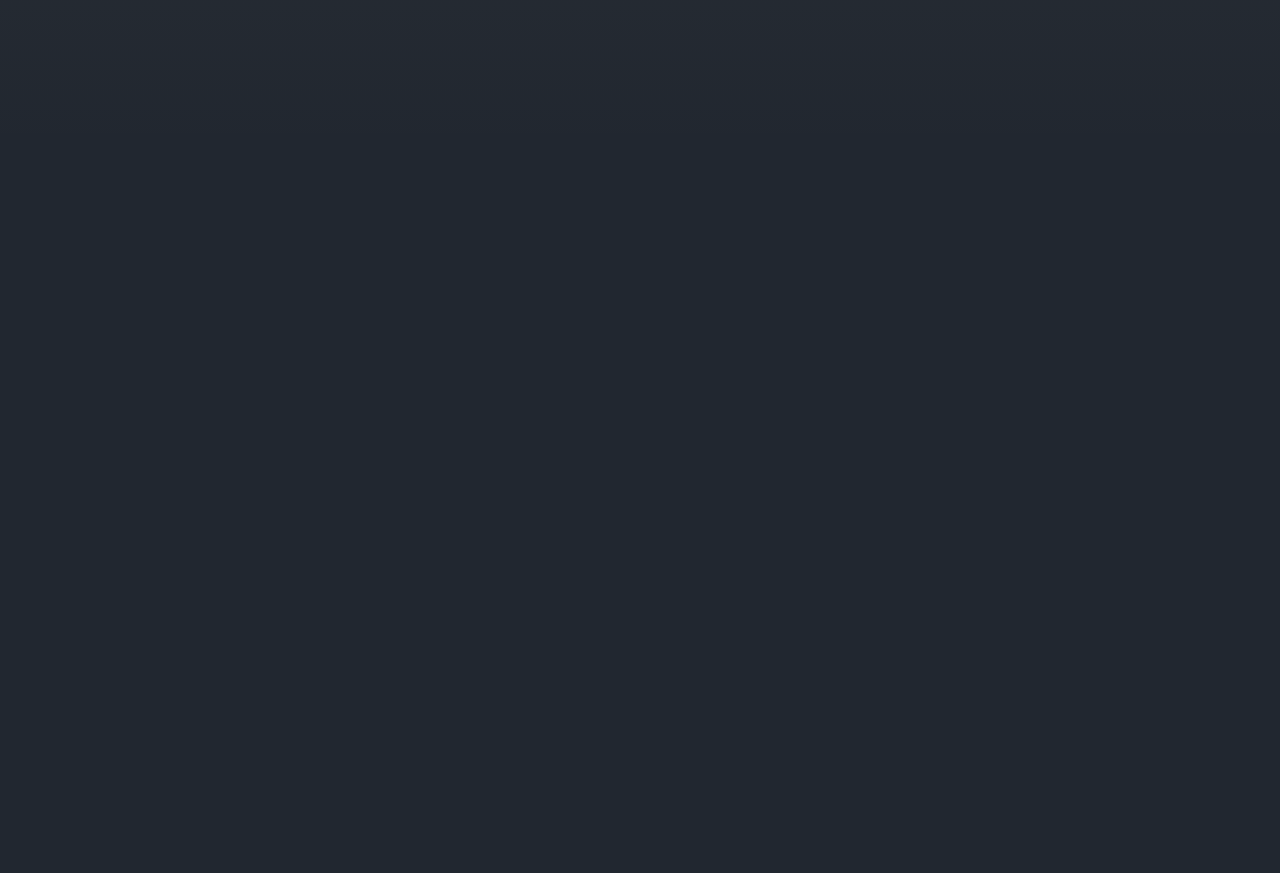
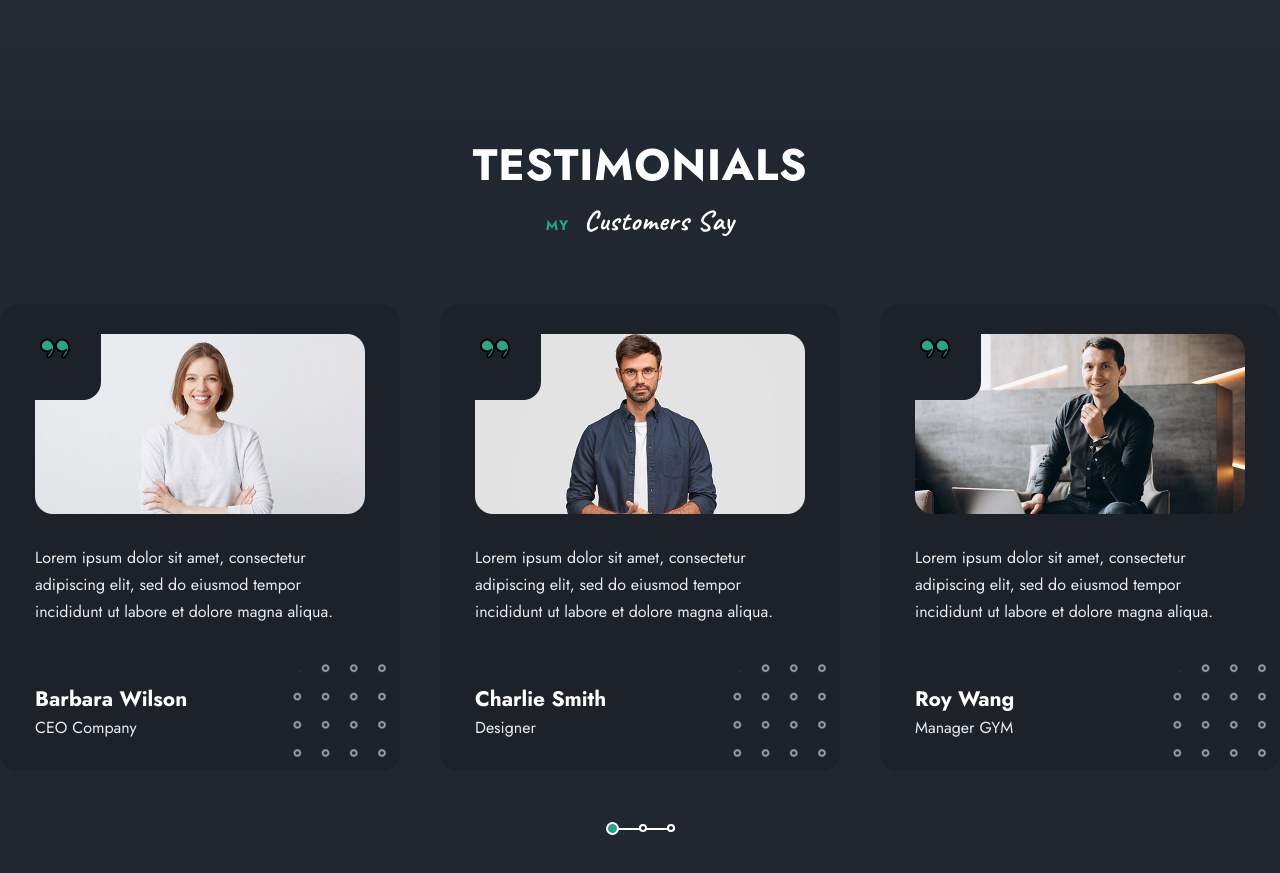
Before and after one commit to noorhesham9/zoeMiller, a React (Vite) app: page / in a window 1280 px wide. Shown: the part 4860-5733 px from the top of the page. Before the commit the page ends 4993 px from the top, so only its background shows below. Built offline with nearby package versions, Linux system fonts and the light colour scheme.

Commit message:
finish testimonials

```diff
--- a/src/App.jsx
+++ b/src/App.jsx
@@ -4,6 +4,7 @@
 import Portfolio from "./components/portfolio/Portfolio";
 import Services from "./components/services/Services";
 import Skills from "./components/skills/Skills";
+import Testimonials from "./components/testimonials/Testimonials";
 
 function App() {
   return (
@@ -13,6 +14,7 @@
       <Skills />
       <Portfolio />
       <Resume />
+      <Testimonials />
     </main>
   );
 }
--- /dev/null
+++ b/src/components/testimonials/Testimonials.jsx
@@ -0,0 +1,63 @@
+import "./testimoials.css";
+import shapeTwo from "../../assets/shape-2.png";
+import { testimonials } from "../../Data";
+import testimonialIcon from "../../assets/testimonials-icon.svg";
+import { Swiper, SwiperSlide } from "swiper/react";
+import "swiper/css";
+import "swiper/css/pagination";
+import { Pagination } from "swiper/modules";
+const Testimonials = () => {
+  return (
+    <section className="testimonials section" id="testimonials">
+      <h2 className="section__title text-cs">Testimonials</h2>
+      <p className="section__subtitle text-cs">
+        My <span>Customers Say</span>
+      </p>
+
+      <Swiper
+        slidesPerView={1}
+        spaceBetween={10}
+        pagination={{
+          clickable: true,
+        }}
+        breakpoints={{
+          540: {
+            slidesPerView: 1,
+            spaceBetween: 30,
+          },
+          768: {
+            slidesPerView: 2,
+            spaceBetween: 30,
+          },
+          1200: {
+            slidesPerView: 3,
+            spaceBetween: 40,
+          },
+        }}
+        modules={[Pagination]}
+        className="testimonials__container container mySwiper">
+        {testimonials.map(({ img, name, author, description }, index) => {
+          return (
+            <SwiperSlide
+              key={index}
+              className="testimonials__item card card-one">
+              <div className="testimonial__header">
+                <div className="testimonial__icon">
+                  <img src={testimonialIcon} alt="" />
+                </div>
+                <img src={img} alt="" className="testimonial__img" />
+              </div>
+              <p className="testimonial__description">{description}</p>
+              <h3 className="testimonial__name">{name}</h3>
+              <p className="testimonial__author">{author}</p>
+
+              <img src={shapeTwo} alt="" className="shape c__shape" />
+            </SwiperSlide>
+          );
+        })}
+      </Swiper>
+    </section>
+  );
+};
+
+export default Testimonials;
--- /dev/null
+++ b/src/components/testimonials/testimoials.css
@@ -0,0 +1,35 @@
+.testimonials {
+  background-image: var(--third-gradient);
+}
+.testimonials__container {
+  text-align: center;
+}
+.testimonial__header {
+  position: relative;
+}
+.testimonial__img {
+  height: 180px;
+  width: 100%;
+  border-radius: 18px;
+  object-fit: cover;
+  margin-bottom: 30px;
+  vertical-align: middle;
+}
+.testimonial__icon {
+  position: absolute;
+  top: 0;
+  left: 0;
+  width: 66px;
+  height: 66px;
+  background: var(--container-color);
+  border-bottom-right-radius: 18px;
+}
+
+.testimonial__description {
+  min-height: 110px;
+}
+
+.testimonial__name {
+  font-size: var(--largest-font-size);
+  margin-top: 30px;
+}
```
